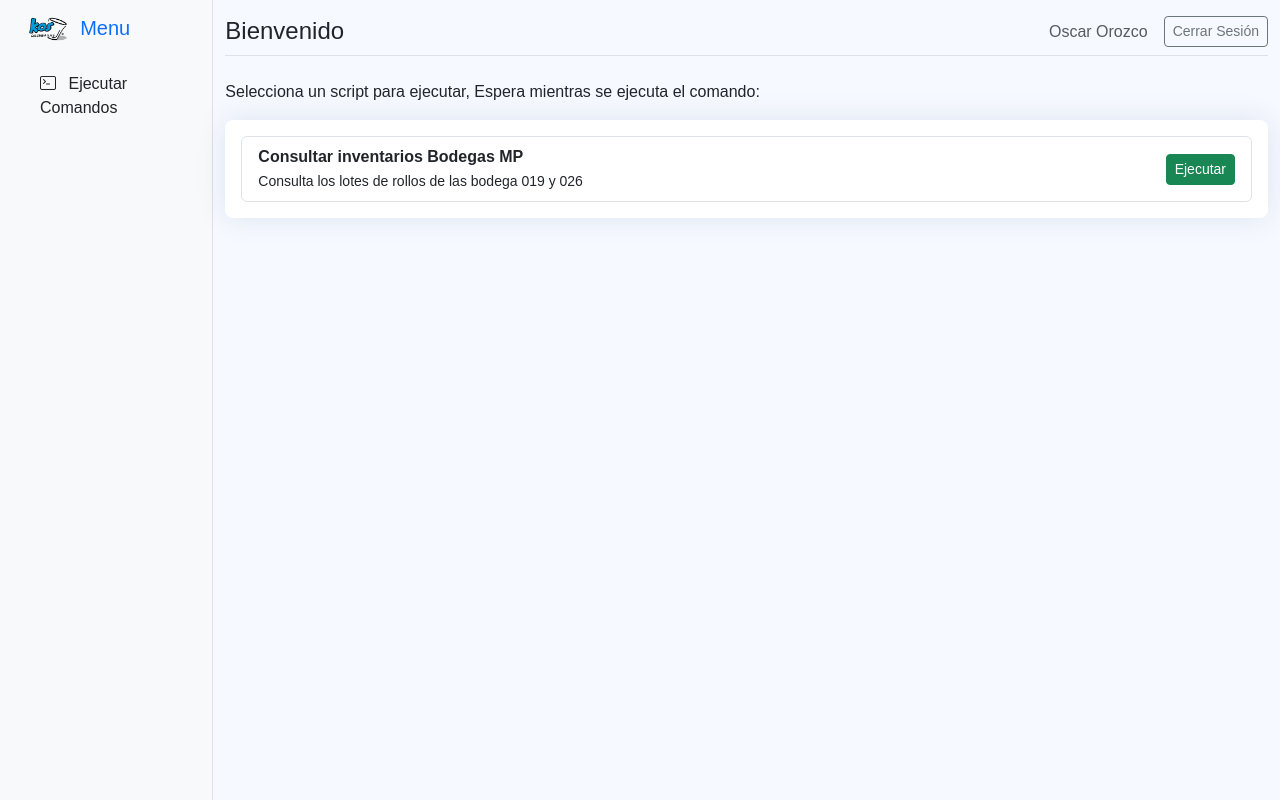
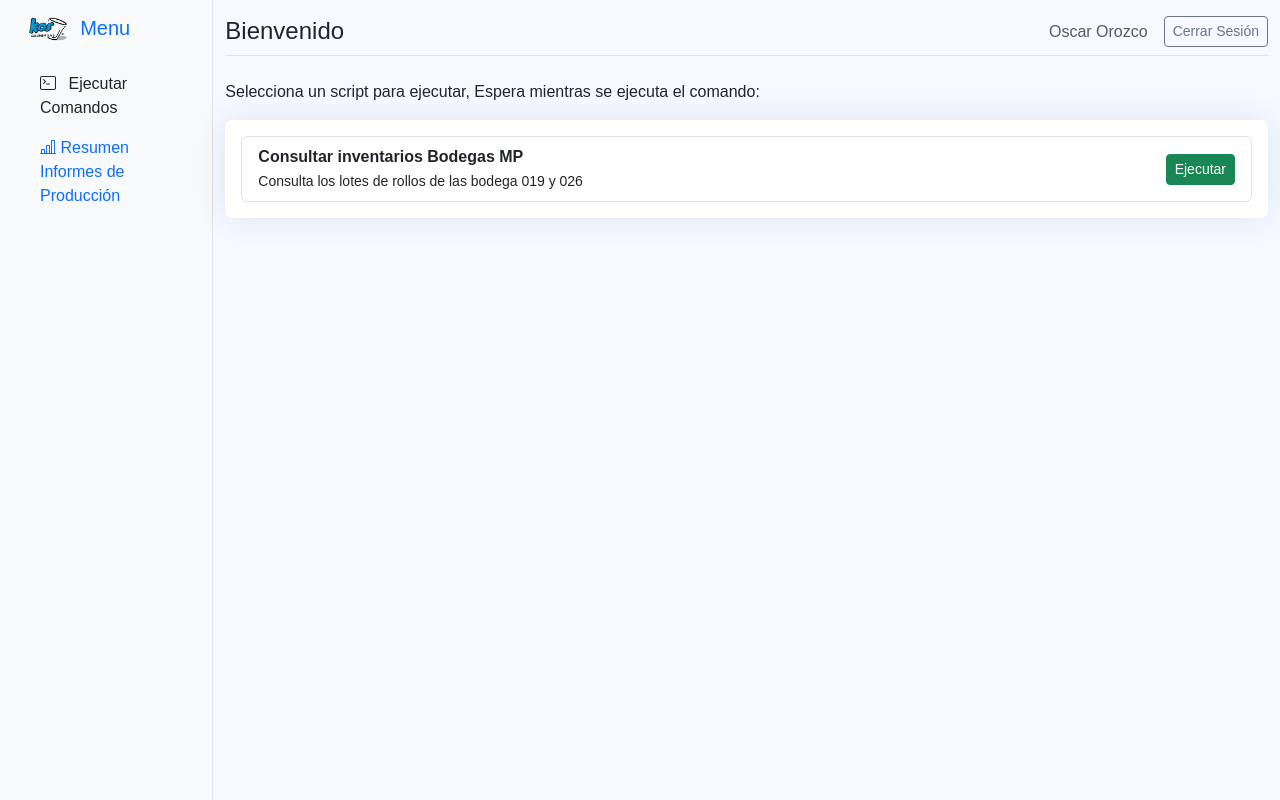
Before and after one commit to Oscar095/Kos_Productions, a Django app: page / in a window 1280 px wide. Run offline with Django 5.2, Linux system fonts and the light colour scheme; a user stored in the database is signed in; data comes from the database, SQL or seed files in the repository.

Commit message:
Nuevomenu

```diff
--- a/django_app/scripts_app/templates/scripts_app/base.html
+++ b/django_app/scripts_app/templates/scripts_app/base.html
@@ -7,7 +7,7 @@
   <meta name="viewport" content="width=device-width, initial-scale=1">
 
   <!-- Favicon -->
-  <link rel="icon" type="image/png" href="{% static 'assets/img/favicon.png' %}">
+  <link rel="icon" type="image/png" href="{% static 'assets/img/logokos.png' %}">
 
   <!-- Bootstrap + Icons -->
   <link href="https://cdn.jsdelivr.net/npm/bootstrap@5.3.2/dist/css/bootstrap.min.css" rel="stylesheet">
@@ -35,6 +35,11 @@
               </a>
             </li>
             <!-- Aquí puedes agregar más opciones del menú -->
+              <li class="nav-item">
+                <a class="nav-link" href="{% url 'resumen_informes' %}">
+                  <i class="bi bi-bar-chart-line"></i> Resumen Informes de Producción
+                </a>
+              </li>
           </ul>
         </div>
       </div>
--- a/django_app/scripts_app/urls.py
+++ b/django_app/scripts_app/urls.py
@@ -5,5 +5,6 @@ from django.contrib.auth.views import LogoutView
 urlpatterns = [
     path('', views.home, name='home'),
     path('run/<int:script_id>/', views.run_script, name='run_script'),
+    path('resumen-informes/', views.resumen_informes, name='resumen_informes'),
     path('logout/', LogoutView.as_view(next_page='login'), name='logout'),
 ]
--- a/django_app/scripts_app/views.py
+++ b/django_app/scripts_app/views.py
@@ -6,6 +6,10 @@ from .models import Script
 import subprocess
 import os
 from django.conf import settings
+
+@login_required
+def resumen_informes(request):
+    return render(request, 'scripts_app/resumen_informes.html')
 
 @login_required
 def home(request):
```
Also changed, not shown: django_app/scripts_app/templates/scripts_app/resumen_informes.html (added, +17 -0 lines).
